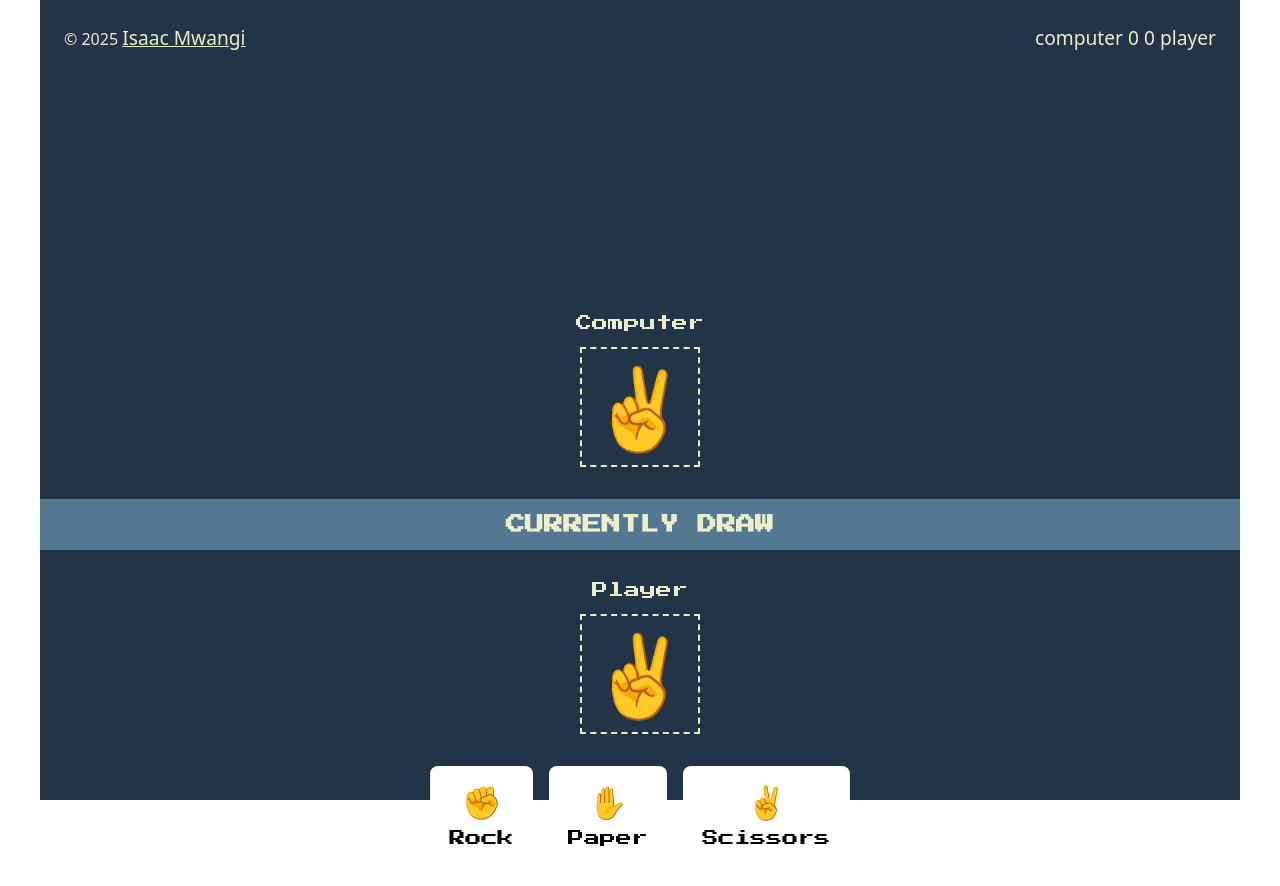
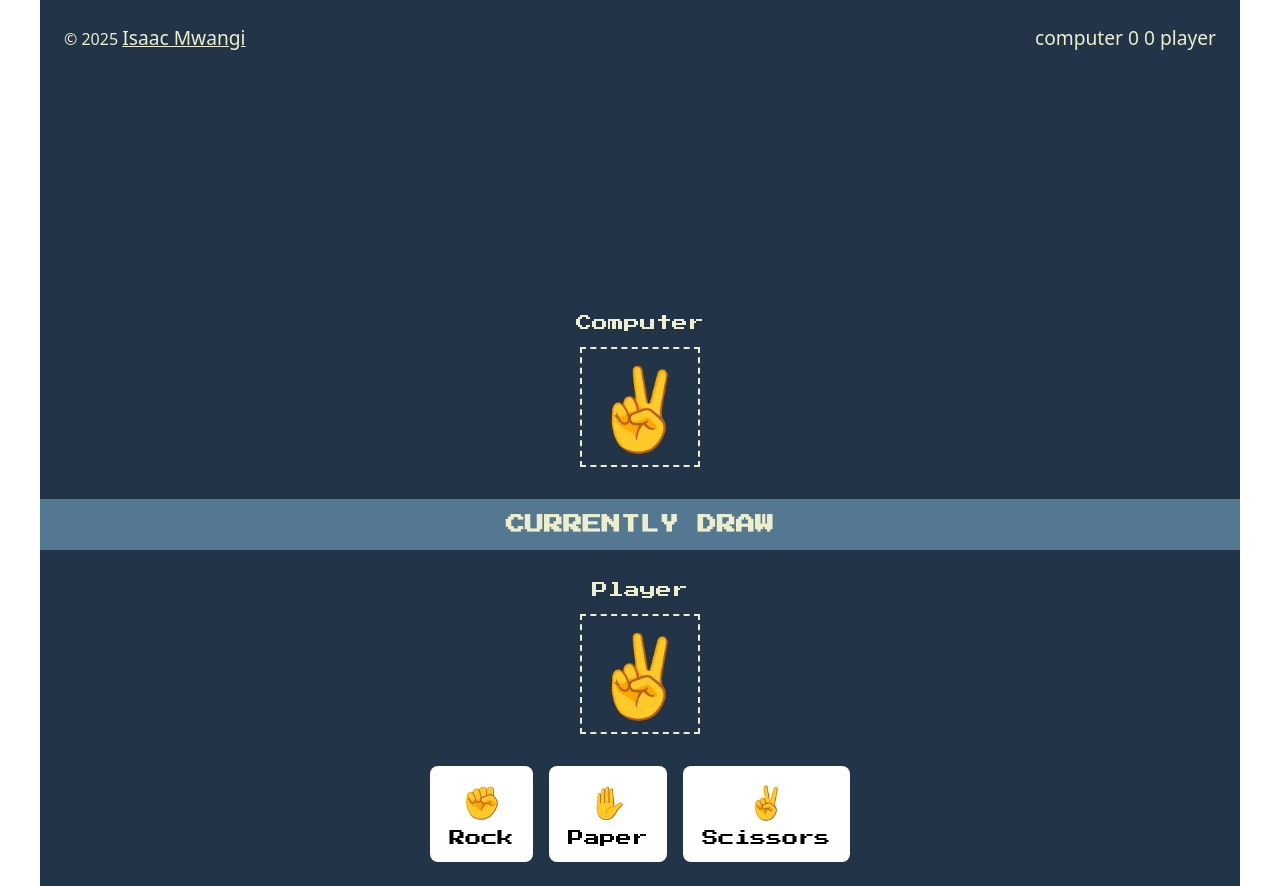
Before and after one commit to sakamw/rock-paper-scissors, a website built with Vite: page index.html in a window 1280 px wide. Before the commit the page ends 862 px from the top, so only its background shows below. Built offline with nearby package versions, Linux system fonts and the light colour scheme.

Commit message:
hide overflow of the container

```diff
--- a/style.css
+++ b/style.css
@@ -17,7 +17,7 @@ body {
 
 #container {
   width: 100%;
-  height: 100vh;
+  min-height: 100vh;
   max-width: 75em;
   padding: 1.5rem;
   background-color: #213448;
@@ -27,6 +27,7 @@ body {
   display: flex;
   flex-direction: column;
   justify-content: flex-start;
+  overflow: hidden;
 }
 
 .game-header {
```
